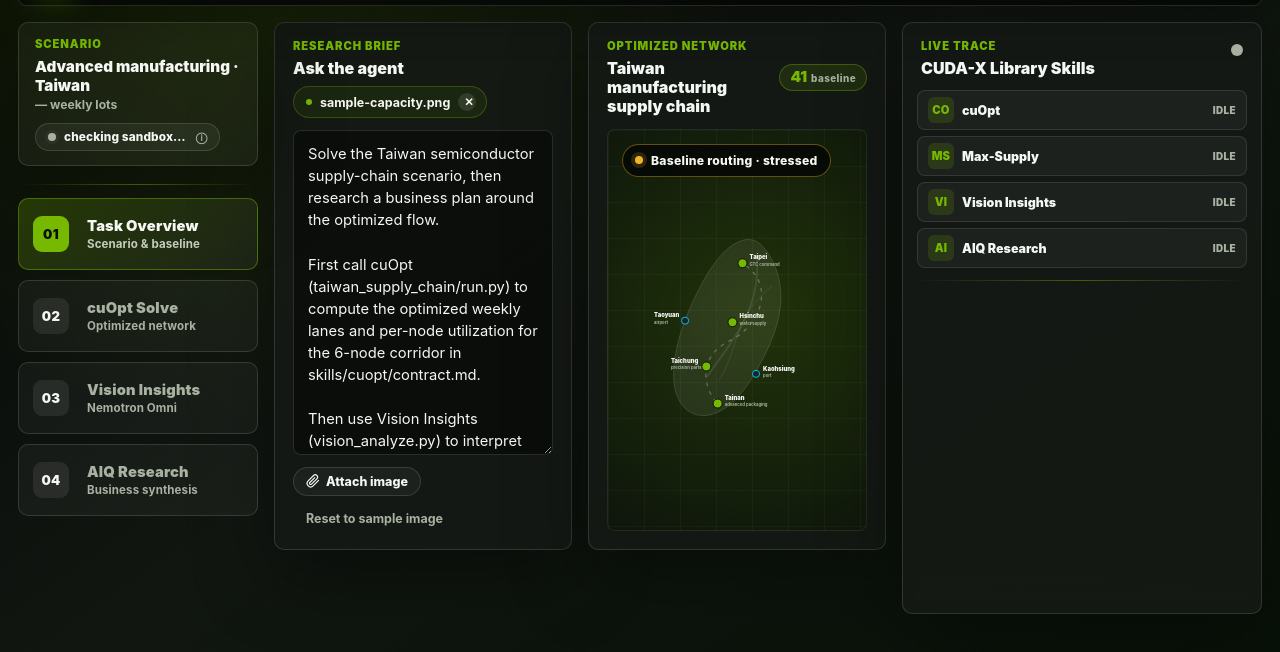
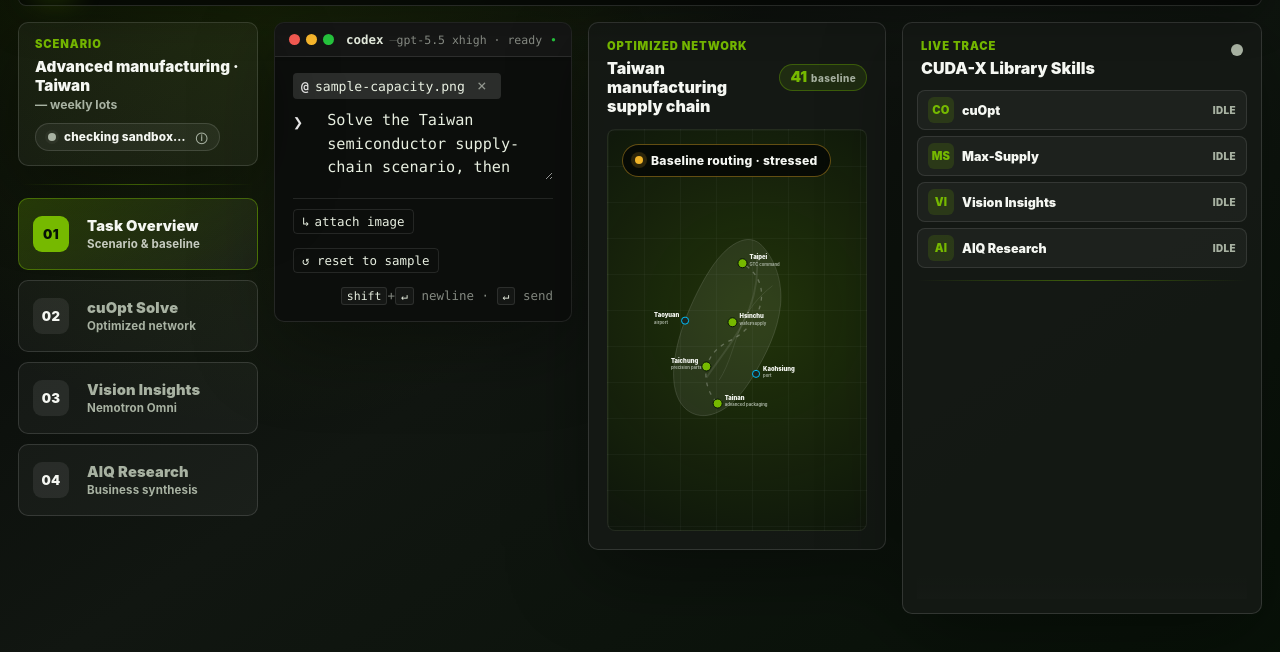
Before and after one commit to nv-edwli/gtc-taipei-demo, a website with bundled scripts: page index.html in a window 1280 px wide. Shown: the part 84-736 px from the top of the page. Built offline with nearby package versions, Linux system fonts and the light colour scheme; files whose address does not match are found by name.

Commit message:
feat(ui): replace prompt-panel with terminal-styled markup; move h2 to sr-only
Co-Authored-By: Claude Sonnet 4.6 <noreply@anthropic.com>

```diff
--- a/index.html
+++ b/index.html
@@ -106,40 +106,53 @@
         <section class="cockpit-canvas" id="cockpit-canvas">
           <!-- Stage 1: Task Overview -->
           <div class="stage-canvas" id="canvas-brief" data-stage-canvas="brief" role="tabpanel" aria-labelledby="stage-tab-brief">
-            <article class="panel prompt-panel" aria-labelledby="prompt-title">
-              <div class="panel-heading">
-                <div>
-                  <span class="eyebrow">Research brief</span>
-                  <h2 id="prompt-title">Ask the agent</h2>
+            <article class="panel terminal-panel" aria-labelledby="prompt-title">
+              <h2 id="prompt-title" class="sr-only">Ask the agent</h2>
+
+              <header class="terminal-titlebar">
+                <span class="terminal-traffic" aria-hidden="true">
+                  <i class="dot dot-red"></i><i class="dot dot-yellow"></i><i class="dot dot-green"></i>
+                </span>
+                <span class="terminal-title-text">
+                  <span class="terminal-title-cmd"></span>
+                  <span class="terminal-title-sep">—</span>
+                  <span class="terminal-title-cwd">~/gtc-taipei-demo</span>
+                </span>
+                <span class="terminal-title-status"></span>
+              </header>
+
+              <div class="terminal-body" id="prompt-zone">
+                <div class="terminal-attached" id="prompt-attached" data-state="sample" hidden>
+                  <span class="terminal-attached-glyph" aria-hidden="true">@</span>
+                  <span class="terminal-attached-name" id="prompt-attached-name">sample-capacity.png</span>
+                  <button class="terminal-attached-clear" type="button" id="prompt-attached-clear" aria-label="Detach image">×</button>
                 </div>
-                <div class="prompt-attached" id="prompt-attached" data-state="sample">
-                  <span class="prompt-attached-pin" aria-hidden="true"></span>
-                  <span class="prompt-attached-name" id="prompt-attached-name">sample-capacity.png</span>
-                  <button class="prompt-attached-clear" type="button" id="prompt-attached-clear" aria-label="Detach image">✕</button>
+
+                <div class="terminal-prompt-row">
+                  <span class="terminal-prompt-glyph" aria-hidden="true">❯</span>
+                  <textarea id="prompt-input" class="terminal-input" rows="3" spellcheck="false"
+                    placeholder="Describe the research brief — the agent will decide which skills to call."></textarea>
                 </div>
+
+                <footer class="terminal-footer">
+                  <label class="terminal-action" for="prompt-attach-input">
+                    <span class="terminal-action-glyph" aria-hidden="true">↳</span> attach image
+                  </label>
+                  <input type="file" id="prompt-attach-input" accept="image/png,image/jpeg,image/webp" hidden>
+                  <button class="terminal-action" type="button" id="prompt-reset-sample">↺ reset to sample</button>
+                  <span class="terminal-keys"><kbd>shift</kbd>+<kbd>↵</kbd> newline · <kbd>↵</kbd> send</span>
+                  <p class="prompt-error terminal-error" id="prompt-error" role="alert" hidden></p>
+                </footer>
               </div>
-              <div class="prompt-zone" id="prompt-zone">
-                <textarea id="prompt-input" class="prompt-input" rows="4" spellcheck="false" placeholder="Describe the research brief — the agent will decide which skills to call."></textarea>
-                <div class="prompt-footer">
-                  <div class="prompt-actions">
-                    <label class="prompt-attach-button" for="prompt-attach-input">
-                      <svg viewBox="0 0 24 24" aria-hidden="true" width="14" height="14"><path d="M21.44 11.05l-9.19 9.19a6 6 0 0 1-8.49-8.49l9.19-9.19a4 4 0 0 1 5.66 5.66l-9.2 9.19a2 2 0 0 1-2.83-2.83l8.49-8.48"></path></svg>
-                      Attach image
-                    </label>
-                    <input type="file" id="prompt-attach-input" accept="image/png,image/jpeg,image/webp" hidden>
-                    <button class="prompt-reset-sample" type="button" id="prompt-reset-sample">Reset to sample image</button>
-                  </div>
-                  <p class="prompt-error" id="prompt-error" role="alert" hidden></p>
+
+              <div class="prompt-summary terminal-submitted" id="prompt-summary" hidden>
+                <div class="terminal-submitted-line">
+                  <span class="terminal-prompt-glyph" aria-hidden="true">❯</span>
+                  <p class="prompt-summary-text" id="prompt-summary-text"></p>
                 </div>
-              </div>
-              <div class="prompt-summary" id="prompt-summary" hidden>
-                <p class="prompt-summary-text" id="prompt-summary-text"></p>
-                <div class="prompt-summary-meta">
+                <div class="terminal-submitted-meta">
                   <span class="prompt-summary-attached" id="prompt-summary-attached"></span>
-                  <button class="ghost-action prompt-edit-button" type="button" id="prompt-edit-button">
-                    <svg viewBox="0 0 24 24" aria-hidden="true" width="12" height="12"><path d="M12 20h9"></path><path d="M16.5 3.5a2.121 2.121 0 1 1 3 3L7 19l-4 1 1-4 12.5-12.5z"></path></svg>
-                    Edit brief
-                  </button>
+                  <button class="ghost-action prompt-edit-button" type="button" id="prompt-edit-button">↺ edit</button>
                 </div>
               </div>
             </article>
```
